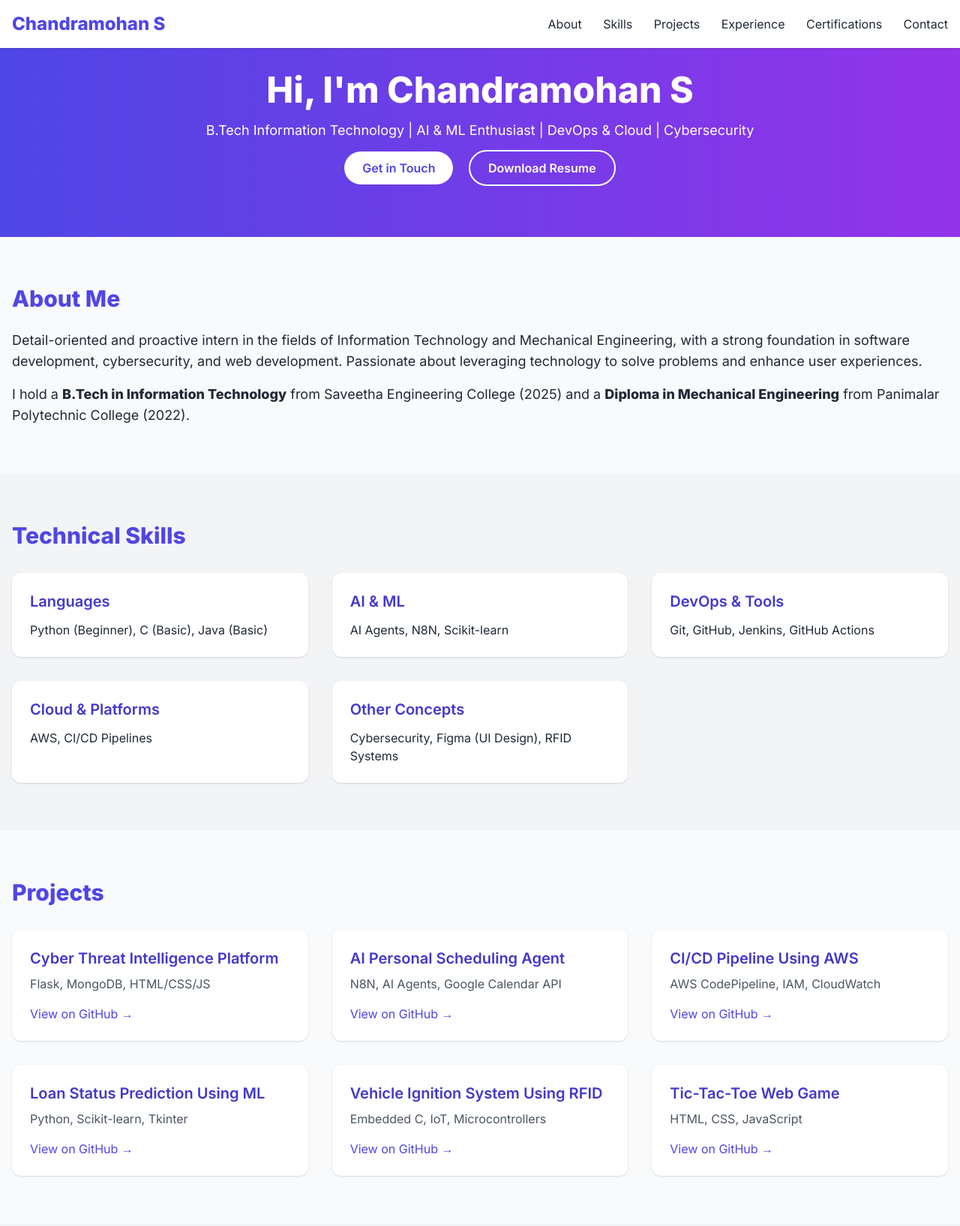
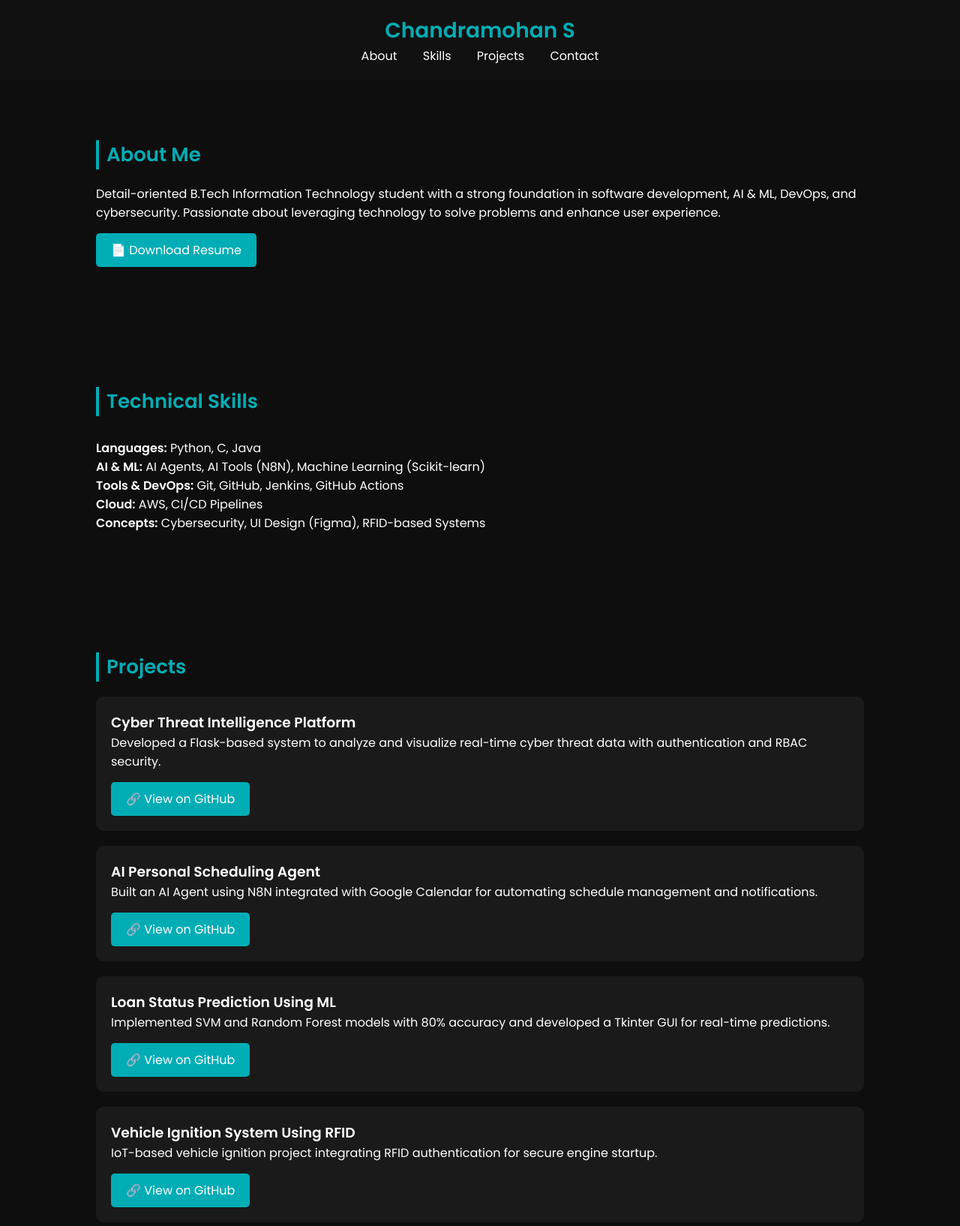
Before and after one commit to chandramohan3/portfolio1, a plain HTML site: page index.html in a window 1280 px wide. Shown: the top 1635 px of the page at 75% size. Drawn offline with nearby package versions, Linux system fonts and the light colour scheme.

Commit message:
Update index.html

```diff
--- a/index.html
+++ b/index.html
@@ -1,202 +1,143 @@
 <!DOCTYPE html>
 <html lang="en">
 <head>
-  <meta charset="UTF-8" />
-  <meta name="viewport" content="width=device-width, initial-scale=1.0" />
+  <meta charset="UTF-8">
+  <meta name="viewport" content="width=device-width, initial-scale=1.0">
   <title>Chandramohan S | Portfolio</title>
-  <script src="https://cdn.tailwindcss.com"></script>
-  <link href="https://fonts.googleapis.com/css2?family=Inter:wght@400;600;800&display=swap" rel="stylesheet">
-  <link rel="stylesheet" href="https://unpkg.com/aos@next/dist/aos.css" />
+  <link href="https://fonts.googleapis.com/css2?family=Poppins:wght@300;400;600&display=swap" rel="stylesheet">
   <style>
-    body { font-family: 'Inter', sans-serif; scroll-behavior: smooth; }
+    * { margin: 0; padding: 0; box-sizing: border-box; }
+    body {
+      font-family: 'Poppins', sans-serif;
+      background: #0e0e0e;
+      color: #fff;
+      scroll-behavior: smooth;
+    }
+    header {
+      background: #111;
+      padding: 20px 50px;
+      text-align: center;
+      position: sticky;
+      top: 0;
+      z-index: 100;
+    }
+    header h1 { font-size: 28px; color: #00adb5; animation: fadeIn 2s; }
+    nav a {
+      color: #fff; margin: 0 15px; text-decoration: none; font-weight: 500;
+    }
+    nav a:hover { color: #00adb5; transition: 0.3s; }
+    section {
+      padding: 80px 10%;
+      animation: fadeIn 2s ease;
+    }
+    h2 {
+      color: #00adb5;
+      font-size: 26px;
+      margin-bottom: 20px;
+      border-left: 4px solid #00adb5;
+      padding-left: 10px;
+    }
+    .skills, .projects, .contact { margin-top: 30px; }
+    .project {
+      background: #1a1a1a;
+      padding: 20px;
+      border-radius: 10px;
+      margin-bottom: 20px;
+      transition: transform 0.3s ease;
+    }
+    .project:hover { transform: translateY(-5px); }
+    .btn {
+      background: #00adb5;
+      color: #fff;
+      padding: 10px 20px;
+      text-decoration: none;
+      border-radius: 5px;
+      display: inline-block;
+      margin-top: 15px;
+      transition: 0.3s;
+    }
+    .btn:hover { background: #03c3cc; }
+    footer {
+      background: #111;
+      text-align: center;
+      padding: 20px;
+      font-size: 14px;
+      color: #aaa;
+    }
+    @keyframes fadeIn {
+      from { opacity: 0; transform: translateY(20px); }
+      to { opacity: 1; transform: translateY(0); }
+    }
   </style>
 </head>
-<body class="bg-gray-50 text-gray-800">
+<body>
 
-  <!-- Navbar -->
-  <header class="bg-white shadow fixed top-0 left-0 right-0 z-50">
-    <nav class="max-w-7xl mx-auto px-4 py-4 flex justify-between items-center">
-      <h1 class="text-2xl font-bold text-indigo-600">Chandramohan S</h1>
-      <div class="space-x-6 hidden md:block">
-        <a href="#about" class="hover:text-indigo-600">About</a>
-        <a href="#skills" class="hover:text-indigo-600">Skills</a>
-        <a href="#projects" class="hover:text-indigo-600">Projects</a>
-        <a href="#experience" class="hover:text-indigo-600">Experience</a>
-        <a href="#certifications" class="hover:text-indigo-600">Certifications</a>
-        <a href="#contact" class="hover:text-indigo-600">Contact</a>
-      </div>
+  <header>
+    <h1>Chandramohan S</h1>
+    <nav>
+      <a href="#about">About</a>
+      <a href="#skills">Skills</a>
+      <a href="#projects">Projects</a>
+      <a href="#contact">Contact</a>
     </nav>
   </header>
 
-  <!-- Hero Section -->
-  <section class="pt-24 pb-20 bg-gradient-to-r from-indigo-600 to-purple-600 text-white text-center" data-aos="fade-down">
-    <h1 class="text-4xl sm:text-5xl font-extrabold mb-4">Hi, I'm Chandramohan S</h1>
-    <p class="max-w-3xl mx-auto text-lg mb-6">
-      B.Tech Information Technology | AI & ML Enthusiast | DevOps & Cloud | Cybersecurity
-    </p>
-    <div class="space-x-4">
-      <a href="#contact" class="px-6 py-3 bg-white text-indigo-600 rounded-full font-semibold hover:bg-gray-100">Get in Touch</a>
-      <a href="resume.pdf" download class="px-6 py-3 border-2 border-white text-white rounded-full font-semibold hover:bg-white hover:text-indigo-600 transition">
-        Download Resume
-      </a>
+  <section id="about">
+    <h2>About Me</h2>
+    <p>Detail-oriented B.Tech Information Technology student with a strong foundation in software development, AI & ML, DevOps, and cybersecurity. Passionate about leveraging technology to solve problems and enhance user experience.</p>
+    <a href="resume.pdf" class="btn" download>📄 Download Resume</a>
+  </section>
+
+  <section id="skills">
+    <h2>Technical Skills</h2>
+    <div class="skills">
+      <p><b>Languages:</b> Python, C, Java</p>
+      <p><b>AI & ML:</b> AI Agents, AI Tools (N8N), Machine Learning (Scikit-learn)</p>
+      <p><b>Tools & DevOps:</b> Git, GitHub, Jenkins, GitHub Actions</p>
+      <p><b>Cloud:</b> AWS, CI/CD Pipelines</p>
+      <p><b>Concepts:</b> Cybersecurity, UI Design (Figma), RFID-based Systems</p>
     </div>
   </section>
 
-  <!-- About -->
-  <section id="about" class="max-w-7xl mx-auto px-4 py-16" data-aos="fade-up">
-    <h2 class="text-3xl font-bold text-indigo-600 mb-6">About Me</h2>
-    <p class="text-lg mb-4">
-      Detail-oriented and proactive intern in the fields of Information Technology and Mechanical Engineering,
-      with a strong foundation in software development, cybersecurity, and web development.
-      Passionate about leveraging technology to solve problems and enhance user experiences.
-    </p>
-    <p class="text-lg">
-      I hold a <strong>B.Tech in Information Technology</strong> from Saveetha Engineering College (2025)
-      and a <strong>Diploma in Mechanical Engineering</strong> from Panimalar Polytechnic College (2022).
-    </p>
+  <section id="projects">
+    <h2>Projects</h2>
+
+    <div class="project">
+      <h3>Cyber Threat Intelligence Platform</h3>
+      <p>Developed a Flask-based system to analyze and visualize real-time cyber threat data with authentication and RBAC security.</p>
+      <a href="https://github.com/chandramohan3" class="btn" target="_blank">🔗 View on GitHub</a>
+    </div>
+
+    <div class="project">
+      <h3>AI Personal Scheduling Agent</h3>
+      <p>Built an AI Agent using N8N integrated with Google Calendar for automating schedule management and notifications.</p>
+      <a href="https://github.com/chandramohan3" class="btn" target="_blank">🔗 View on GitHub</a>
+    </div>
+
+    <div class="project">
+      <h3>Loan Status Prediction Using ML</h3>
+      <p>Implemented SVM and Random Forest models with 80% accuracy and developed a Tkinter GUI for real-time predictions.</p>
+      <a href="https://github.com/chandramohan3" class="btn" target="_blank">🔗 View on GitHub</a>
+    </div>
+
+    <div class="project">
+      <h3>Vehicle Ignition System Using RFID</h3>
+      <p>IoT-based vehicle ignition project integrating RFID authentication for secure engine startup.</p>
+      <a href="https://github.com/chandramohan3" class="btn" target="_blank">🔗 View on GitHub</a>
+    </div>
+
   </section>
 
-  <!-- Skills -->
-  <section id="skills" class="bg-gray-100 py-16" data-aos="fade-up">
-    <div class="max-w-7xl mx-auto px-4">
-      <h2 class="text-3xl font-bold text-indigo-600 mb-8">Technical Skills</h2>
-      <div class="grid sm:grid-cols-2 lg:grid-cols-3 gap-8">
-        <div class="bg-white p-6 rounded-xl shadow hover:shadow-lg transition">
-          <h3 class="font-semibold text-xl mb-3 text-indigo-700">Languages</h3>
-          <p>Python (Beginner), C (Basic), Java (Basic)</p>
-        </div>
-        <div class="bg-white p-6 rounded-xl shadow hover:shadow-lg transition">
-          <h3 class="font-semibold text-xl mb-3 text-indigo-700">AI & ML</h3>
-          <p>AI Agents, N8N, Scikit-learn</p>
-        </div>
-        <div class="bg-white p-6 rounded-xl shadow hover:shadow-lg transition">
-          <h3 class="font-semibold text-xl mb-3 text-indigo-700">DevOps & Tools</h3>
-          <p>Git, GitHub, Jenkins, GitHub Actions</p>
-        </div>
-        <div class="bg-white p-6 rounded-xl shadow hover:shadow-lg transition">
-          <h3 class="font-semibold text-xl mb-3 text-indigo-700">Cloud & Platforms</h3>
-          <p>AWS, CI/CD Pipelines</p>
-        </div>
-        <div class="bg-white p-6 rounded-xl shadow hover:shadow-lg transition">
-          <h3 class="font-semibold text-xl mb-3 text-indigo-700">Other Concepts</h3>
-          <p>Cybersecurity, Figma (UI Design), RFID Systems</p>
-        </div>
-      </div>
-    </div>
+  <section id="contact">
+    <h2>Contact</h2>
+    <p>📧 chandramohan030513@gmail.com</p>
+    <p>🔗 <a href="https://www.linkedin.com/in/chandra-mohan-s-aa57a226a/" target="_blank" class="btn">LinkedIn</a></p>
+    <p>💻 <a href="https://github.com/chandramohan3" target="_blank" class="btn">GitHub</a></p>
   </section>
 
-  <!-- Projects -->
-  <section id="projects" class="max-w-7xl mx-auto px-4 py-16" data-aos="fade-up">
-    <h2 class="text-3xl font-bold text-indigo-600 mb-8">Projects</h2>
-    <div class="grid md:grid-cols-2 lg:grid-cols-3 gap-8">
-      <!-- Each project card -->
-      <div class="bg-white p-6 rounded-xl shadow hover:shadow-2xl transition">
-        <h3 class="font-semibold text-xl mb-2 text-indigo-700">Cyber Threat Intelligence Platform</h3>
-        <p class="text-gray-600 mb-4">Flask, MongoDB, HTML/CSS/JS</p>
-        <a href="https://github.com/chandramohan3" target="_blank" class="text-indigo-600 font-medium hover:underline">View on GitHub →</a>
-      </div>
-
-      <div class="bg-white p-6 rounded-xl shadow hover:shadow-2xl transition">
-        <h3 class="font-semibold text-xl mb-2 text-indigo-700">AI Personal Scheduling Agent</h3>
-        <p class="text-gray-600 mb-4">N8N, AI Agents, Google Calendar API</p>
-        <a href="https://github.com/chandramohan3" target="_blank" class="text-indigo-600 font-medium hover:underline">View on GitHub →</a>
-      </div>
-
-      <div class="bg-white p-6 rounded-xl shadow hover:shadow-2xl transition">
-        <h3 class="font-semibold text-xl mb-2 text-indigo-700">CI/CD Pipeline Using AWS</h3>
-        <p class="text-gray-600 mb-4">AWS CodePipeline, IAM, CloudWatch</p>
-        <a href="https://github.com/chandramohan3" target="_blank" class="text-indigo-600 font-medium hover:underline">View on GitHub →</a>
-      </div>
-
-      <div class="bg-white p-6 rounded-xl shadow hover:shadow-2xl transition">
-        <h3 class="font-semibold text-xl mb-2 text-indigo-700">Loan Status Prediction Using ML</h3>
-        <p class="text-gray-600 mb-4">Python, Scikit-learn, Tkinter</p>
-        <a href="https://github.com/chandramohan3" target="_blank" class="text-indigo-600 font-medium hover:underline">View on GitHub →</a>
-      </div>
-
-      <div class="bg-white p-6 rounded-xl shadow hover:shadow-2xl transition">
-        <h3 class="font-semibold text-xl mb-2 text-indigo-700">Vehicle Ignition System Using RFID</h3>
-        <p class="text-gray-600 mb-4">Embedded C, IoT, Microcontrollers</p>
-        <a href="https://github.com/chandramohan3" target="_blank" class="text-indigo-600 font-medium hover:underline">View on GitHub →</a>
-      </div>
-
-      <div class="bg-white p-6 rounded-xl shadow hover:shadow-2xl transition">
-        <h3 class="font-semibold text-xl mb-2 text-indigo-700">Tic-Tac-Toe Web Game</h3>
-        <p class="text-gray-600 mb-4">HTML, CSS, JavaScript</p>
-        <a href="https://github.com/chandramohan3" target="_blank" class="text-indigo-600 font-medium hover:underline">View on GitHub →</a>
-      </div>
-    </div>
-  </section>
-
-  <!-- Experience -->
-  <section id="experience" class="bg-gray-100 py-16" data-aos="fade-up">
-    <div class="max-w-7xl mx-auto px-4">
-      <h2 class="text-3xl font-bold text-indigo-600 mb-8">Experience</h2>
-      <div class="space-y-6">
-        <div class="bg-white p-6 rounded-xl shadow hover:shadow-lg transition">
-          <h3 class="font-semibold text-xl text-indigo-700">Intern - Security Analyst</h3>
-          <p class="text-gray-500">Trios Technologies | Feb 2025 – Mar 2025</p>
-          <ul class="list-disc list-inside mt-2 text-gray-700">
-            <li>Conducted security assessments and vulnerability analysis.</li>
-            <li>Implemented preventive measures and assisted in policy creation.</li>
-          </ul>
-        </div>
-        <div class="bg-white p-6 rounded-xl shadow hover:shadow-lg transition">
-          <h3 class="font-semibold text-xl text-indigo-700">Intern - Web Developer</h3>
-          <p class="text-gray-500">Fabhost | Feb 2023 – Mar 2023</p>
-          <ul class="list-disc list-inside mt-2 text-gray-700">
-            <li>Developed and optimized responsive web applications.</li>
-            <li>Worked on both frontend and backend technologies.</li>
-          </ul>
-        </div>
-        <div class="bg-white p-6 rounded-xl shadow hover:shadow-lg transition">
-          <h3 class="font-semibold text-xl text-indigo-700">Intern - Support System Analyst</h3>
-          <p class="text-gray-500">Panasonic | Mar 2022 – Apr 2022</p>
-          <ul class="list-disc list-inside mt-2 text-gray-700">
-            <li>Executed test programs to ensure software reliability.</li>
-            <li>Analyzed results and optimized system performance.</li>
-          </ul>
-        </div>
-      </div>
-    </div>
-  </section>
-
-  <!-- Certifications -->
-  <section id="certifications" class="max-w-7xl mx-auto px-4 py-16" data-aos="fade-up">
-    <h2 class="text-3xl font-bold text-indigo-600 mb-8">Certifications</h2>
-    <ul class="list-disc list-inside text-lg text-gray-700 space-y-2">
-      <li>AWS Cloud Practitioner – AWS Academy</li>
-      <li>Cybersecurity Analyst Job Simulation – TATA</li>
-      <li>Data Analytics and Visualization Job Simulation – Accenture</li>
-      <li>Corporate Analyst Development Program – JP Morgan</li>
-      <li>Immersive Technology Workshop – GeeksforGeeks</li>
-      <li>Project Tracker Management System – Coursera</li>
-    </ul>
-  </section>
-
-  <!-- Contact -->
-  <section id="contact" class="bg-indigo-600 text-white py-16 text-center" data-aos="fade-up">
-    <h2 class="text-3xl font-bold mb-4">Get in Touch</h2>
-    <p class="text-lg mb-4">📧 chandramohan030513@gmail.com</p>
-    <p class="text-lg mb-4">📞 +91 7358614048</p>
-    <p class="text-lg">
-      <a href="https://github.com/chandramohan3" target="_blank" class="underline hover:text-gray-300">GitHub</a> |
-      <a href="https://www.linkedin.com/in/chandra-mohan-s-aa57a226a" target="_blank" class="underline hover:text-gray-300">LinkedIn</a>
-    </p>
-  </section>
-
-  <footer class="bg-gray-800 text-white text-center py-4">
-    <p>&copy; 2025 Chandramohan S. All Rights Reserved.</p>
+  <footer>
+    <p>© 2025 Chandramohan S | All Rights Reserved</p>
   </footer>
-
-  <!-- Animation Script -->
-  <script src="https://unpkg.com/aos@next/dist/aos.js"></script>
-  <script>
-    AOS.init({
-      duration: 1000,
-      once: true,
-    });
-  </script>
 
 </body>
 </html>
```
